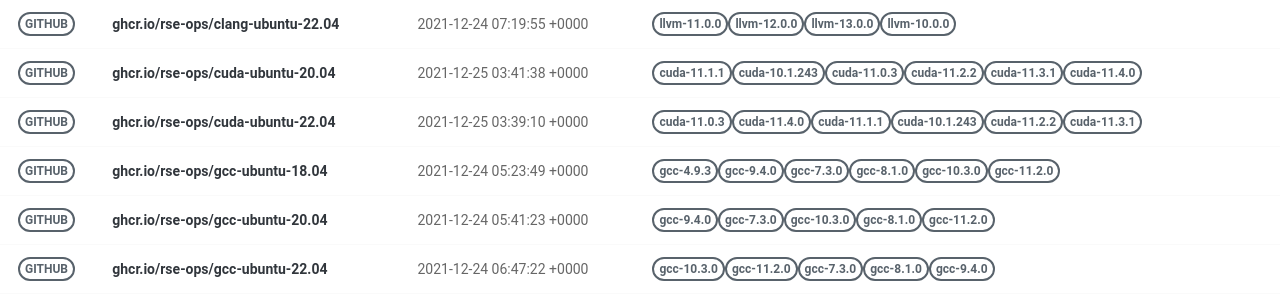
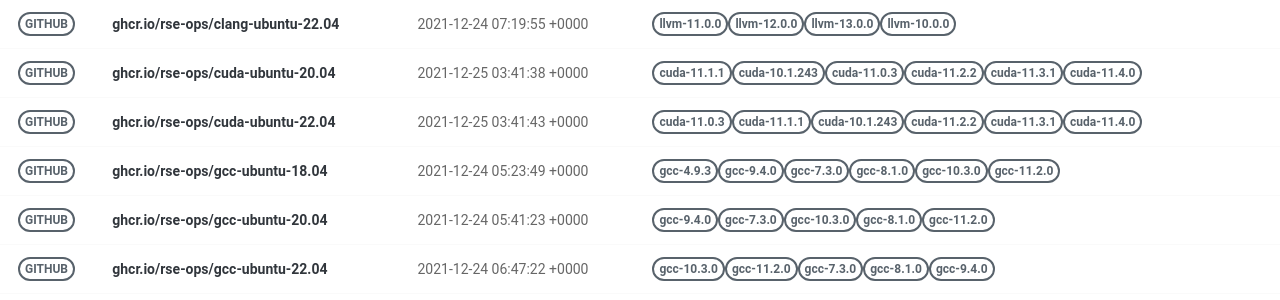
Before and after one commit to rse-ops/docker-images, a Jekyll site: the page built from pages/index.md, in a window 1280 px wide. Shown: the part 228-528 px from the top of the page. Built offline with Jekyll 4.4.1, drawn with Linux system fonts in a browser that asks for light colours; nearby versions of some CDN libraries.

Commit message:
Automated push to update library 2021-12-25

```diff
--- a/_library/ghcr.io-rse-ops-cuda-ubuntu-22.04.md
+++ b/_library/ghcr.io-rse-ops-cuda-ubuntu-22.04.md
@@ -1,7 +1,7 @@
 ---
 layout: container
 name: ghcr.io/rse-ops/cuda-ubuntu-22.04
-updated_at: 2021-12-25 03:39:10.739439
+updated_at: 2021-12-25 03:41:43.382902
 
 
 container_url: https://github.com/orgs/rse-ops/packages/container/package/cuda-ubuntu-22.04
```
Also changed, not shown: other parts of _library/ghcr.io-rse-ops-cuda-ubuntu-22.04.md (+3 -3 lines).
